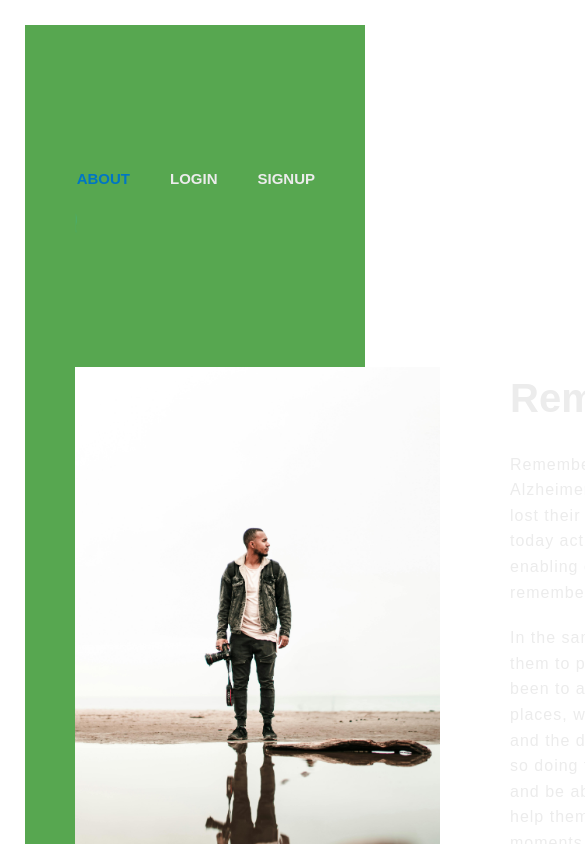
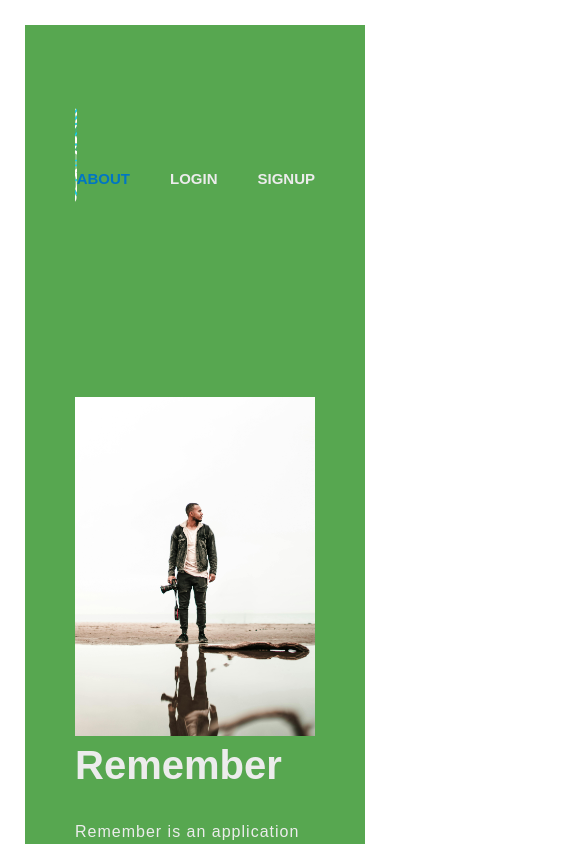
Before and after one commit to Allano256/Remember, a React (Vite) app: page /about in a window 390 px wide. Shown: the top 844 px of the page, 585 px wide, since content can reach past the window. Built offline with nearby package versions, Linux system fonts and the light colour scheme; no server answers.

Commit message:
Fixed responsiveness on mobile devices for homepage,About,signin,signup pages

```diff
--- a/src/Pages/AboutPage.jsx
+++ b/src/Pages/AboutPage.jsx
@@ -9,7 +9,7 @@ export default  function AboutPage() {
 
         <section>
             <img src="cameraGuy.jpg" alt="A person standing on a mountain" />
-            <div>
+            <div >
                 <h2>Remember</h2>
                 <p>Remember is an application that enables Alzheimer patients that have not completely lost their memory to keep track of their day today activies, in this case we help on enabling our patients note down and remember the places they have been to.</p>
 
--- a/src/Pages/AboutPage.module.css
+++ b/src/Pages/AboutPage.module.css
@@ -34,3 +34,25 @@
 .product section a {
   margin-top: 2rem;
 }
+
+
+/* Mobile */
+@media screen and (max-width: 600px) {
+
+  .about section {
+
+    display: block;
+    background-size: cover;
+    align-items: center;
+    width: fit-content;
+
+
+  }
+
+  .about img {
+
+    object-fit: cover;
+  }
+
+
+}
--- a/src/Pages/Homepage.module.css
+++ b/src/Pages/Homepage.module.css
@@ -14,7 +14,7 @@
 .home section {
   display: flex;
   flex-direction: column;
-  height: 85%;
+  height: 100%;
   align-items: center;
   justify-content: center;
   gap: 2.5rem;
@@ -32,3 +32,23 @@
   color: var(--color-light--1);
   margin-bottom: 2.5rem;
 }
+
+
+
+/* Mobile */
+@media screen and (max-width: 600px) {
+  .home {
+    height: 100%;
+    margin: 2.5rem;
+    background-image: linear-gradient(
+        rgba(36, 42, 46, 0.8),
+        rgba(36, 42, 46, 0.8)
+      ),
+      url("../background.jpg");
+    background-size: cover;
+    background-position: center;
+    padding: 2.5rem 5rem;
+  }
+
+
+}
--- a/src/components/PageNavigation.module.css
+++ b/src/components/PageNavigation.module.css
@@ -32,3 +32,14 @@ a.ctaLink:visited {
   padding: 0.8rem 2rem;
   border-radius: 7px;
 }
+
+
+/* Mobile */
+@media screen and (max-width: 600px) {
+  .nav{
+     padding-bottom: 30px;
+  }
+  h1 {
+    padding-bottom: 50px;
+  }
+}
```
